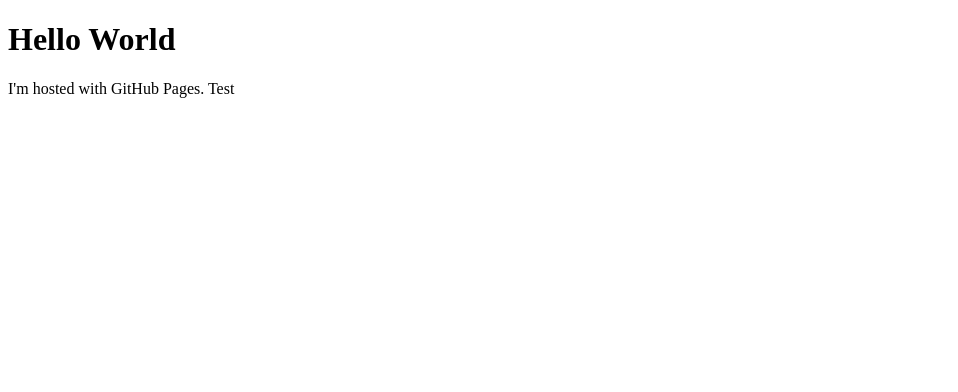
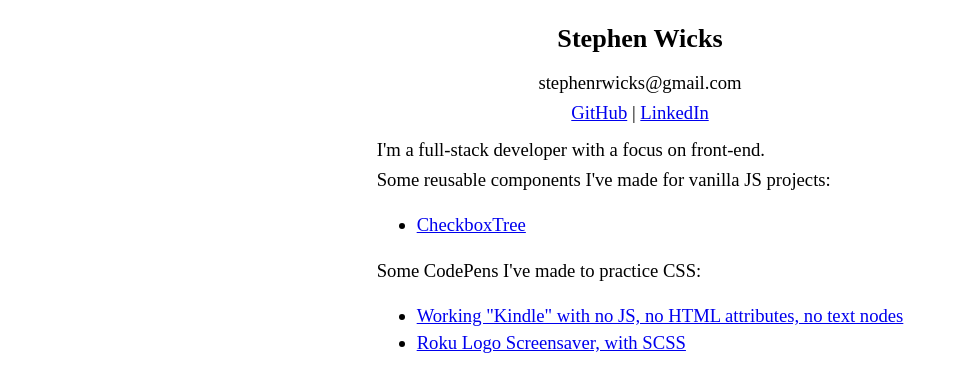
Before and after one commit to stephenrwicks/stephenrwicks.github.io, a plain HTML site: page index.html in a window 1280 px wide. Shown: the whole page, without its empty margins (0-958 px from the left). Drawn offline with Linux system fonts and the light colour scheme.

Commit message:
Update index.html

```diff
--- a/index.html
+++ b/index.html
@@ -1,9 +1,67 @@
 <!DOCTYPE html>
-<html>
+<html lang="en">
+
+<head>
+    <title>Stephen Wicks</title>
+    <style>
+        body {
+            font: 14pt 'Times New Roman', Times, serif;
+            line-height: 20pt;
+            display: grid;
+            justify-items: center;
+        }
+
+        header,
+        main {
+            max-width: 1000px;
+        }
+        header {
+            margin-bottom: 10px;
+            text-align: center;
+        }
+
+        h1 {
+            font-size: 1.4em;
+        }
+
+        p {
+            margin: 0px 0px .2em 0px;
+        }
+    </style>
+</head>
 
 <body>
-    <h1>Hello World</h1>
-    <p>I'm hosted with GitHub Pages. Test</p>
+
+    <header>
+        <h1>Stephen Wicks</h1>
+        <p>stephenrwicks@gmail.com</p>
+
+        <a href="https://github.com/stephenrwicks" target="_blank">GitHub</a> | <a
+            href="https://www.linkedin.com/in/stephen-wicks-15820b228/" target="_blank">LinkedIn</a>
+    </header>
+
+    <main>
+        <p>I'm a full-stack developer with a focus on front-end.</p>
+        <p>Some reusable components I've made for vanilla JS projects:</p>
+        <ul>
+            <li>
+                <a href="https://stephenrwicks.github.io/checkboxtree/" target="_blank">CheckboxTree</a>
+            </li>
+        </ul>
+
+        <p>Some CodePens I've made to practice CSS:</p>
+        <ul>
+            <li>
+                <a href="https://codepen.io/stephenrwicks/pen/oNKvLqR" target="_blank">Working "Kindle" with no JS, no
+                    HTML attributes, no text nodes</a>
+            </li>
+            <li>
+                <a href="https://codepen.io/stephenrwicks/pen/jOgNgwx" target="_blank">Roku Logo Screensaver, with SCSS</a>
+            </li>
+        </ul>
+    </main>
+
+
 </body>
 
 </html>
```
